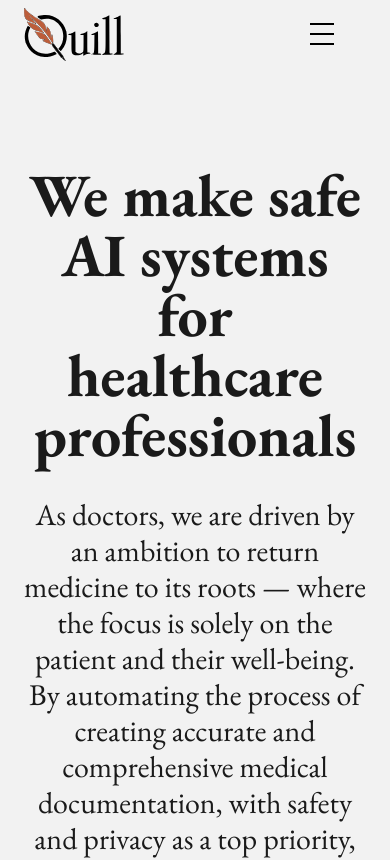
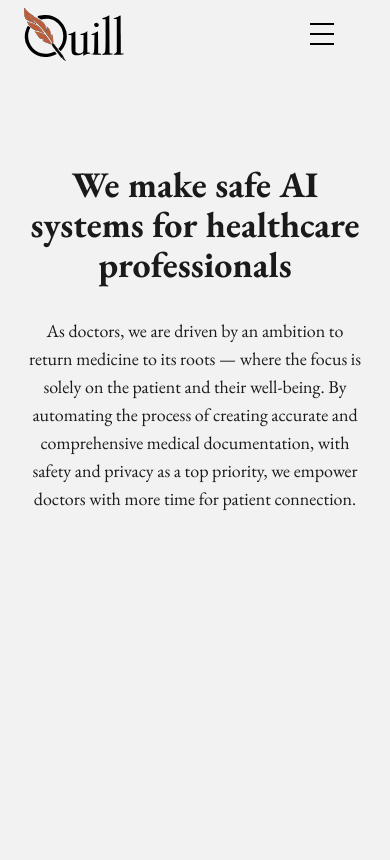
Before and after one commit to quillmd/web, a Next.js app: page /homepage/about in a window 390 px wide. Shown: the top 860 px of the page. Built offline with nearby package versions, Linux system fonts and the light colour scheme.

Commit message:
reformat about us and metadata for dashboard

```diff
--- a/app/dashboard/layout.tsx
+++ b/app/dashboard/layout.tsx
@@ -7,7 +7,6 @@ import Image from "next/image";
 import NextLink from "next/link";
 import { cn } from "@/lib/utils";
 import { EB_Garamond, Inter } from "next/font/google";
-import { metadata } from "./metadata"; // Import the metadata
 
 const inter = Inter({ subsets: ["latin"], variable: "--font-sans" });
 const garamond = EB_Garamond({ subsets: ["latin"], variable: "--font-serif" });
--- a/app/homepage/about/page.tsx
+++ b/app/homepage/about/page.tsx
@@ -9,10 +9,10 @@ export default function About() {
     <div className="font-garamond">
       <main className="flex flex-col items-center justify-start pt-24 px-6 md:px-0 h-screen">
         <div className="text-center max-w-3xl">
-          <h1 className="text-6xl font-bold mb-8">
+          <h1 className="text-4xl md:text-5xl font-bold mb-8">
             {"We make safe AI systems for healthcare professionals"}
           </h1>
-          <p className="text-3xl">
+          <p className="text-lg md:text-3xl">
             {
               "As doctors, we are driven by an ambition to return medicine to its roots — where the focus is solely on the patient and their well-being. By automating the process of creating accurate and comprehensive medical documentation, with safety and privacy as a top priority, we empower doctors with more time for patient connection."
             }
--- a/app/page.tsx
+++ b/app/page.tsx
@@ -14,10 +14,10 @@ export default function Landing() {
       <div className="pt-8 md:pt-36 px-4 md:px-0 max-w-full min-h-screen flex-1 snap-start flex flex-col justify-center">
         <main className="flex flex-col md:flex-row items-center justify-center mb-24 md:mb-48">
           <div className="text-center md:text-left max-w-3xl mb-8 md:mb-0">
-            <h1 className="text-4xl md:text-6xl font-bold mb-1">Introducing Quill:</h1>
+            <h1 className="text-4xl md:text-6xl font-bold mb-4 md:mb-8">Introducing Quill:</h1>
             <h1 className="text-4xl md:text-6xl font-bold mb-4 md:mb-8">Effortless Documentation for the Modern Physician</h1>
-            <p className="text-lg md:text-3xl mb-4 md:mb-8">Quill is an AI scribe that listens to doctor-patient interactions and writes accurate, complete notes. Replace the computer and keyboard with better conversations and more time.</p>
-            <p className="text-lg md:text-3xl mb-6 md:mb-8">Built by doctors, for doctors.</p>
+            <p className="text-xl md:text-3xl mb-4 md:mb-8">Quill is an AI scribe that listens to doctor-patient interactions and writes accurate, complete notes. Replace the computer and keyboard with better conversations and more time.</p>
+            <p className="text-xl md:text-3xl mb-6 md:mb-8">Built by doctors, for doctors.</p>
             <div className="flex justify-center md:justify-start">
               <Button className="py-3 px-6 text-lg md:text-2xl" size={"lg"} asChild>
                 <NextLink href={"auth/signup"}>Try Quill</NextLink>
```
